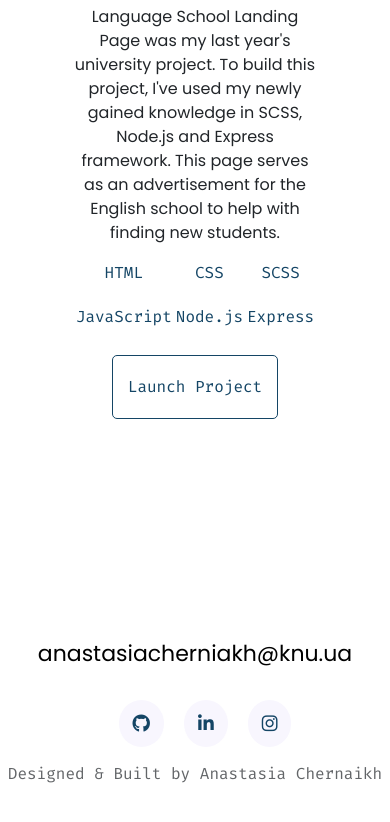
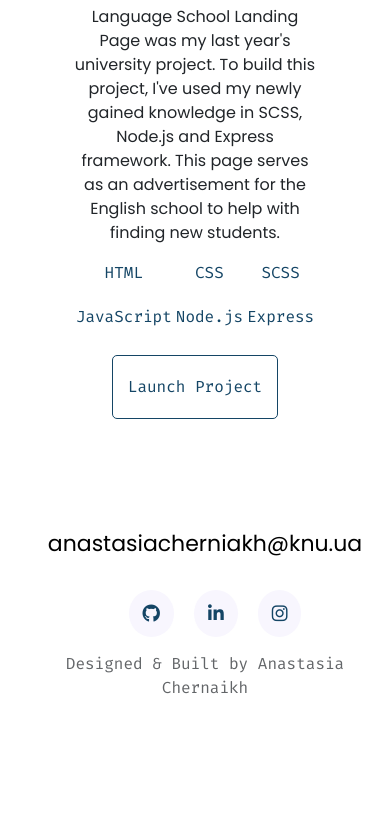
Before and after one commit to AnastasiaCherniakh/portfolio, a plain HTML site: page work.html in a window 390 px wide. Shown: the part 1568-2390 px from the top of the page. After the commit the page ends 2284 px from the top, so only its background shows below. Drawn offline with nearby package versions, Linux system fonts and the light colour scheme.

Commit message:
fixed padding in footer section

```diff
--- a/style/style.css
+++ b/style/style.css
@@ -90,7 +90,7 @@ h1 {
 }
 
 footer {
-    padding: 60px 0 20px;
+    padding: 20px 0 0 20px;
 }
 
 footer .email-link {
@@ -184,7 +184,7 @@ footer p {
 }
 
 .work-section {
-    padding: 100px 50px;
+    padding: 100px 50px 0 50px;
 }
 
 .work-section h2 {
@@ -244,7 +244,7 @@ footer p {
 }
 
 .contact-container {
-    padding: 130px 50px;
+    padding: 130px 50px 50px;
 }
 
 .contact-container h1 {
@@ -290,7 +290,7 @@ footer p {
     }
 
     .work-section {
-        padding: 70px 10px;
+        padding: 70px 10px 0 10px;
     }
 
     .work-section .technologies {
```
